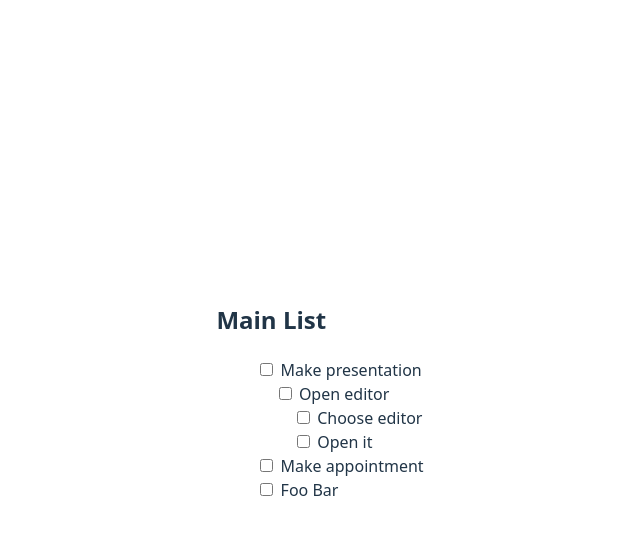
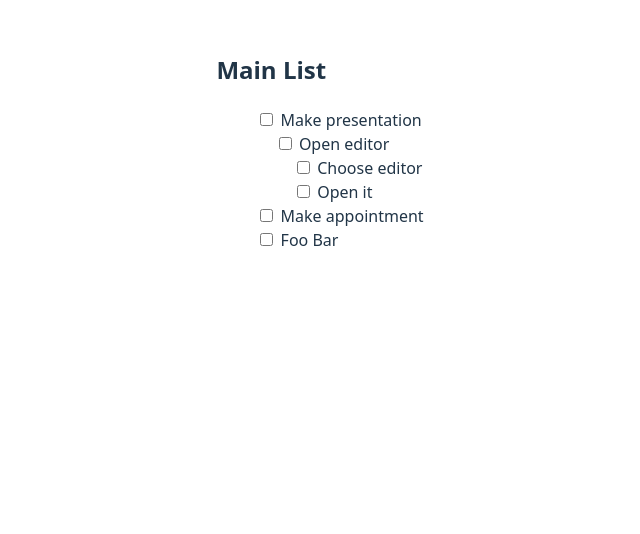
Before and after one commit to ethanchristensen01/vue-vmodel-experiments, a Vue app in the folder interview-vue/: page / in a window 1280 px wide. Shown: the top 534 px of the page, without its empty margins (320-960 px from the left). Built offline with nearby package versions, Linux system fonts and the light colour scheme.

Commit message:
Adjust body alignment

```diff
--- a/interview-vue/src/style.css
+++ b/interview-vue/src/style.css
@@ -22,7 +22,10 @@ a {
 body {
   margin: 0;
   display: flex;
-  place-items: center;
+  flex-direction: column;
+  justify-items: start;
+  align-items: center;
+
   min-width: 320px;
   min-height: 100vh;
 }
```
